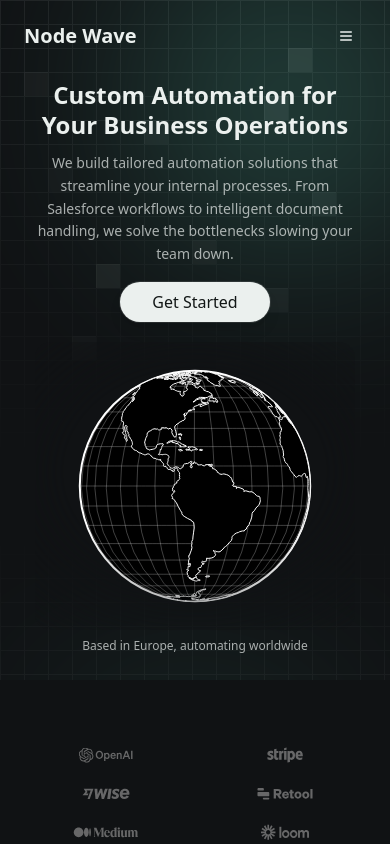
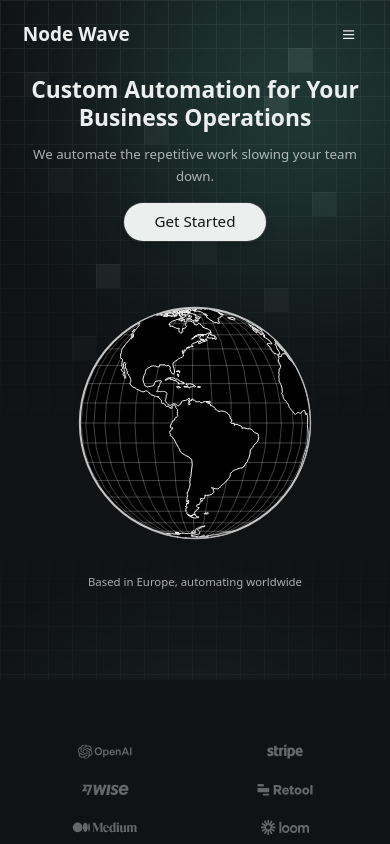
Before and after one commit to tiagolemos05/loading-page-redesigned, a Next.js app: page / in a window 390 px wide. Shown: the top 844 px of the page. Built offline with nearby package versions, Linux system fonts and the light colour scheme.

Commit message:
fixed mobile settings

```diff
--- a/app/globals.css
+++ b/app/globals.css
@@ -51,6 +51,20 @@
   }
   html {
     scroll-behavior: smooth;
+    font-size: 16px;
+  }
+
+  /* Scale down text for smaller mobile screens */
+  @media (max-width: 390px) {
+    html {
+      font-size: 15.2px; /* 5% smaller */
+    }
+  }
+
+  @media (max-width: 340px) {
+    html {
+      font-size: 14.4px; /* 10% smaller */
+    }
   }
 }
 
--- a/components/hero-section.tsx
+++ b/components/hero-section.tsx
@@ -130,7 +130,8 @@ export function HeroSection() {
           Custom Automation for Your Business Operations
         </h1>
         <p className="text-muted-foreground text-sm md:text-base lg:text-lg font-medium leading-relaxed mx-auto">
-          We build tailored automation solutions that streamline your internal processes. From Salesforce workflows to intelligent document handling, we solve the bottlenecks slowing your team down.
+          <span className="md:hidden">We automate the repetitive work slowing your team down.</span>
+          <span className="hidden md:inline">We build tailored automation solutions that streamline your internal processes. From Salesforce workflows to intelligent document handling, we solve the bottlenecks slowing your team down.</span>
         </p>
       </div>
 
@@ -140,7 +141,7 @@ export function HeroSection() {
         </Button>
       </Link>
 
-      <div className="relative z-10 mt-5 md:mt-12 w-[85vw] max-w-[320px] md:max-w-[600px] lg:max-w-[700px] mx-auto">
+      <div className="relative z-10 mt-10 md:mt-12 w-[85vw] max-w-[320px] md:max-w-[600px] lg:max-w-[700px] mx-auto">
         <RotatingEarth width={700} height={500} className="mx-auto w-full" />
         <p className="text-center text-muted-foreground text-xs md:text-base lg:text-lg mt-2 md:mt-4">Based in Europe, automating worldwide</p>
       </div>
--- a/components/rotating-earth.tsx
+++ b/components/rotating-earth.tsx
@@ -197,14 +197,14 @@ export default function RotatingEarth({ width = 800, height = 600, className = "
     <div ref={containerRef} className={`relative ${className}`} style={{ willChange: "transform", transform: "translateZ(0)" }}>
       <div
         style={{
-          maskImage: 'radial-gradient(ellipse 80% 70% at center 45%, black 50%, transparent 100%)',
-          WebkitMaskImage: 'radial-gradient(ellipse 80% 70% at center 45%, black 50%, transparent 100%)',
+          maskImage: 'radial-gradient(circle at center 50%, black 52%, transparent 58%)',
+          WebkitMaskImage: 'radial-gradient(circle at center 50%, black 52%, transparent 58%)',
           transform: "translateZ(0)",
         }}
       >
         <canvas
           ref={canvasRef}
-          className="w-full h-auto rounded-2xl bg-background dark transition-opacity duration-1000 ease-in-out"
+          className="w-full h-auto rounded-2xl transition-opacity duration-1000 ease-in-out"
           style={{
             maxWidth: "100%",
             height: "auto",
```
